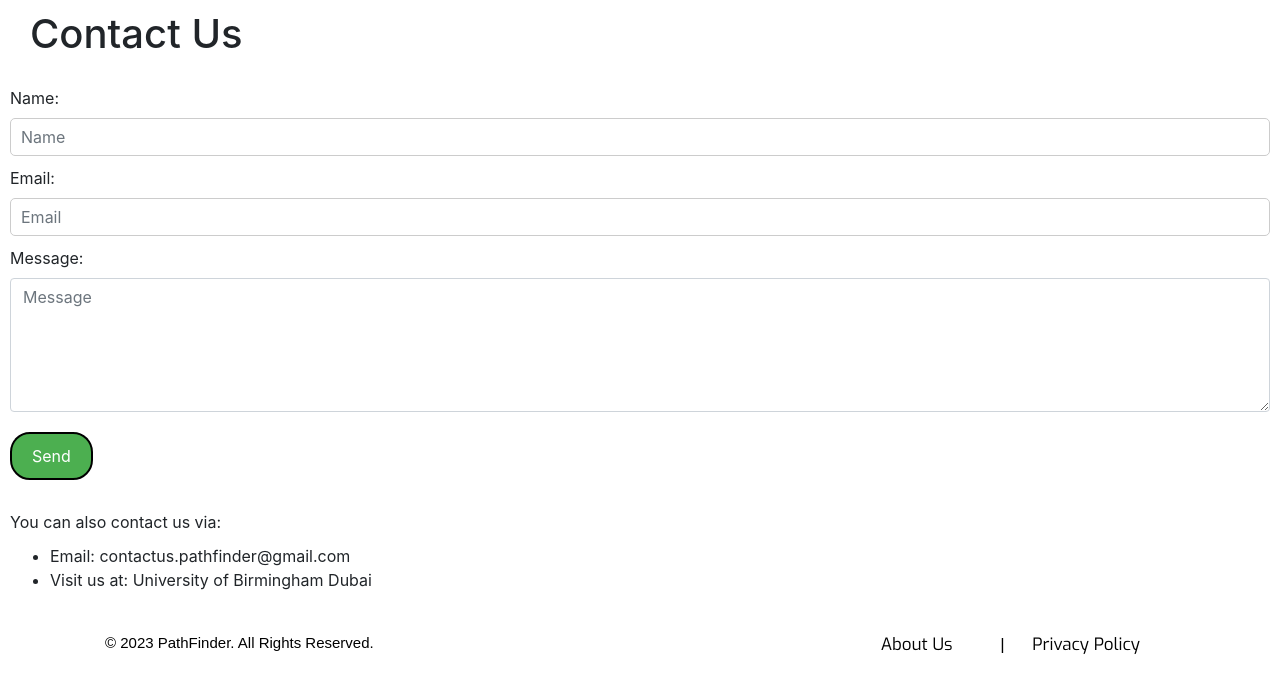
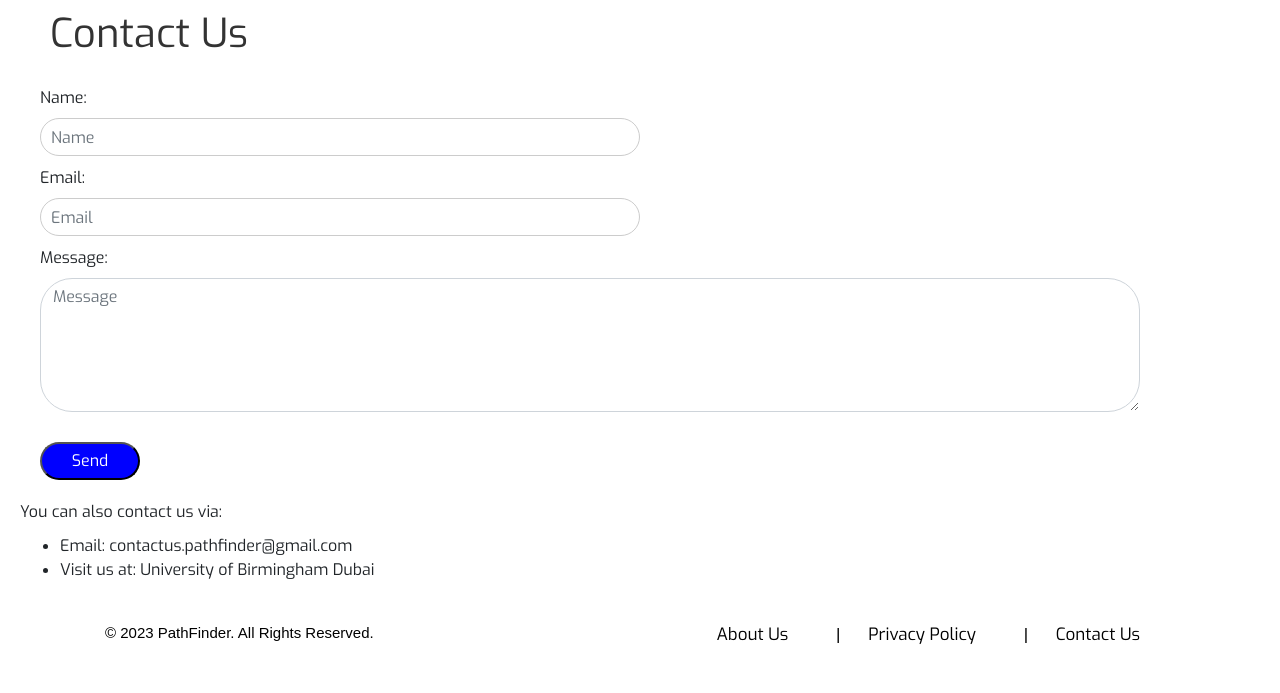
Before and after one commit to Susa0823/PathFinderProject, a Django app: page /contact/ in a window 1280 px wide. Shown: the part 70-763 px from the top of the page. Run offline with Django 4.2, Linux system fonts and the light colour scheme; some libraries are stand-ins or nearby versions.

Commit message:
design changs

```diff
--- a/PathFinder/PathFinderApp/views.py
+++ b/PathFinder/PathFinderApp/views.py
@@ -139,6 +139,7 @@ def delete_note(request, pk):
     if request.method == 'POST':
         note.delete()
         messages.info(request, "The note has been deleted")
+        return redirect('noteindex')
     return render(request, "notedelete.html", {"note": note, "form": form})
 
 
@@ -379,7 +380,7 @@ def login_user(request):
 		if user is not None:
 			login(request, user)
 			messages.success(request, ("You Have Been Logged In!"))
-			return redirect('bloghome')
+			return redirect('index')
 		else:
 			messages.success(request, ("There was an error logging in. Please Try Again..."))
 			return redirect('login')
@@ -410,7 +411,7 @@ def register_user(request):
 			user = authenticate(username=username, password=password)
 			login(request,user)
 			messages.success(request, ("You have successfully registered! Welcome!"))
-			return redirect('bloghome')
+			return redirect('index')
 
 	return render(request, "signup.html", {'form':form})
 
--- a/PathFinder/static/pathfinderapp/css/about_styles.css
+++ b/PathFinder/static/pathfinderapp/css/about_styles.css
@@ -2818,13 +2818,14 @@ html {
     }
 
     .team-card {
-      background-color: #0f5;
+      background-color: white;
     }
 
     .team-member-image {
       width: 270px;
       height: 270px;
       max-height: none;
+      padding: 10px;
     }
   }
 
--- a/PathFinder/templates/footer.html
+++ b/PathFinder/templates/footer.html
@@ -20,6 +20,9 @@
                 <a href="{% url 'about' %}" class="footer-link">About Us</a>
                 <span class="mx-2">|</span>
                 <a href="{% url 'policy' %}" class="footer-link">Privacy Policy</a>
+                <span class="mx-2">|</span>
+                <a href="{% url 'contact' %}" class="footer-link">Contact Us</a>
+
               </div>
             </div>
           </div>
--- a/PathFinder/templates/form.html
+++ b/PathFinder/templates/form.html
@@ -9,48 +9,90 @@
             padding: 10px;
             display: inline-block;
             margin: 0 20px;
+            font-family: 'Exo', sans-serif;
+            font-weight: 800px !important;
+            align: center;
+            margin-left: 20px !important;
+
+        }
+
+        h1 {
+            font-size: 36px;
+            color: #333;
+            margin: 20px auto;
+            font-weight: 800px;
+            text-align: center;
+            margin-left: 20px !important;
+
         }
 
         #contact-details {
             margin-top: 20px !important;
             margin-bottom: 20px;
             margin-left: 10px;
+            font-family: 'Exo', sans-serif;
+            margin-left: 20px !important;
+
         }
 
 
 
         button[type=submit] {
-            background-color: #4caf50;
-            border: 2px solid #000000;
-            border-radius: 20px;
+            background-color: #0000FF;
+            border: 2px solid #white;
+            border-radius: 2em;
             color: white;
-            padding: 10px 20px;
+            padding: 5px 15px;
+            width: 100px;
             text-align: center;
             text-decoration: none;
             display: inline-block;
             font-size: 16px;
-            margin: 10px;
+            font-family: 'Exo', sans-serif;
+            margin-left: 40px !important;
+            margin-top: 20px;
+
         }
 
 
         form p {
             margin: 10px;
+            font-family: 'Exo', sans-serif;
+            margin-left: 20px !important;
+
         }
 
         label {
             display: block;
             margin-bottom: 5px;
+            font-family: 'Exo', sans-serif;
+            margin-left: 20px !important;
+
         }
 
         input[type="text"],
         input[type="email"],
         textarea {
-            width: 100%;
+            width: 600px;
             padding: 10px;
             font-size: 16px;
-            border-radius: 5px;
+            border-radius: 2em;
             border: 1px solid #ccc;
             margin-bottom: 10px;
+            font-family: 'Exo', sans-serif;
+            margin-left: 20px !important;
+        }
+
+        input[type="message"],
+        textarea {
+            width: 1100px !important;
+            padding: 10px;
+            font-size: 16px;
+            border-radius: 2em !important;
+            border: 1px solid #ccc;
+            margin-bottom: 10px;
+            font-family: 'Exo', sans-serif;
+            margin-left: 20px !important;
         }
 
     </style>
--- a/PathFinder/templates/games.html
+++ b/PathFinder/templates/games.html
@@ -19,7 +19,7 @@
     <link href="{% static 'pathfinderapp/css/games.css' %}" rel="stylesheet" type="text/css" />
     <link href="https://fonts.googleapis.com" rel="preconnect" />
     <link href="https://fonts.gstatic.com" rel="preconnect" crossorigin="anonymous"/>
-    {% comment %} <script src="https://ajax.googleapis.com/ajax/libs/webfont/1.6.26/webfont.js" type="text/javascript" ></script> {% endcomment %}
+    <script src="https://ajax.googleapis.com/ajax/libs/webfont/1.6.26/webfont.js" type="text/javascript" ></script>
     <script type="text/javascript">
       WebFont.load({
         google: {
```
Also changed, not shown: PathFinder/static/pathfinderapp/css/notes.css (+7 -14 lines), PathFinder/templates/navbar.html (+0 -12 lines), PathFinder/templates/notebase.html (+5 -2 lines), 1 other file.
